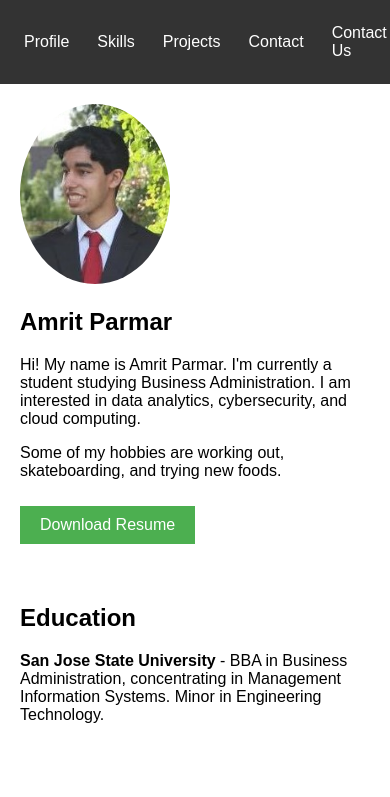
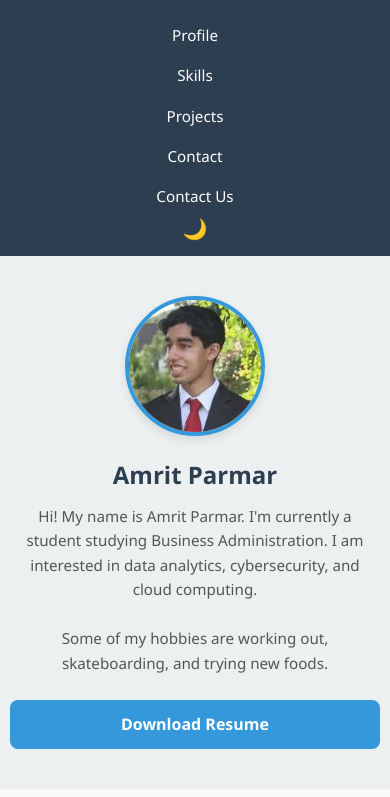
Before and after one commit to imaseagull/Profile-Page, a plain HTML site: page index.html in a window 390 px wide. Shown: the top 797 px of the page. Drawn offline with Linux system fonts and the light colour scheme.

Commit message:
Update styles.css

```diff
--- a/styles.css
+++ b/styles.css
@@ -1,61 +1,258 @@
-/* General styles */
-body {
-    font-family: Arial, sans-serif;
+* {
+    box-sizing: border-box;
     margin: 0;
     padding: 0;
 }
 
-/* Navbar */
+body {
+    font-family: 'Segoe UI', Tahoma, Geneva, Verdana, sans-serif;
+    background-color: #f9f9f9;
+    color: #333;
+    line-height: 1.6;
+}
+
+/* Navigation Bar */
 .navbar {
-    background-color: #333;
-    overflow: hidden;
+    background-color: #2c3e50;
     display: flex;
+    justify-content: space-between;
     align-items: center;
-    padding: 10px;
+    padding: 12px 30px;
+    position: sticky;
+    top: 0;
+    z-index: 1000;
 }
+
 .navbar a {
     color: white;
-    padding: 14px;
     text-decoration: none;
+    margin: 0 15px;
+    font-weight: 500;
+    transition: color 0.3s ease;
 }
+
 .navbar a:hover {
-    background-color: #ddd;
-    color: black;
+    color: #f39c12;
+}
+
+#darkModeToggle {
+    background: none;
+    border: none;
+    color: white;
+    font-size: 20px;
+    cursor: pointer;
+}
+
+/* Profile Section */
+#profile {
+    display: flex;
+    flex-direction: column;
+    align-items: center;
+    justify-content: center;
+    text-align: center;
+    padding: 60px 20px;
+    background-color: #ecf0f1;
+}
+
+.profile-img {
+    width: 180px;
+    height: 180px;
+    object-fit: cover;
+    border-radius: 50%;
+    border: 4px solid #3498db;
+    margin-bottom: 20px;
+    box-shadow: 0 4px 10px rgba(0,0,0,0.1);
+}
+
+#profile h1 {
+    font-size: 2.5rem;
+    color: #2c3e50;
+    margin-bottom: 10px;
+}
+
+#profile h2 {
+    font-size: 1.5rem;
+    color: #34495e;
+    margin-bottom: 15px;
+}
+
+#profile p {
+    max-width: 600px;
+    margin-bottom: 25px;
+    color: #555;
+}
+
+.btn {
+    padding: 12px 24px;
+    background-color: #3498db;
+    color: white;
+    text-decoration: none;
+    border-radius: 8px;
+    font-weight: bold;
+    transition: background-color 0.3s ease;
+}
+
+.btn:hover {
+    background-color: #2980b9;
 }
 
 /* Sections */
 section {
-    padding: 20px;
+    padding: 40px 20px;
+    max-width: 800px;
+    margin: 0 auto;
 }
 
-/* Profile image */
-.profile-img {
-    width: 150px;
-    border-radius: 50%;
+h2 {
+    font-size: 2rem;
+    margin-bottom: 20px;
+    color: #2c3e50;
 }
 
-/* Buttons */
-.btn {
-    background-color: #4CAF50;
-    color: white;
-    padding: 10px 20px;
-    text-decoration: none;
-    display: inline-block;
-    margin-top: 10px;
+ul {
+    list-style-type: none;
+    padding-left: 0;
 }
 
-/* Contact form */
+ul li {
+    padding: 8px 0;
+}
+
+/* Contact Links */
+#contact a {
+    margin-right: 10px;
+    color: #2980b9;
+}
+
+#contact a:hover {
+    text-decoration: underline;
+}
+
+/* Contact Form Page */
+#contact-form-section {
+    max-width: 600px;
+    margin: 40px auto;
+    padding: 20px;
+    background-color: #ecf0f1;
+    border-radius: 12px;
+    box-shadow: 0 4px 12px rgba(0,0,0,0.05);
+}
+
 form {
     display: flex;
     flex-direction: column;
-    gap: 10px;
+    gap: 15px;
 }
 
-/* Dark mode */
+input, textarea {
+    padding: 10px;
+    border: 1px solid #ccc;
+    border-radius: 6px;
+    font-size: 1rem;
+}
+
+textarea {
+    resize: vertical;
+}
+
+/* Dark Mode */
 body.dark-mode {
-    background-color: #121212;
-    color: white;
+    background-color: #1e1e1e;
+    color: #ddd;
 }
+
 body.dark-mode .navbar {
-    background-color: #1f1f1f;
+    background-color: #111;
 }
+
+body.dark-mode a {
+    color: #81c9fa;
+}
+
+body.dark-mode .btn {
+    background-color: #81c9fa;
+    color: #111;
+}
+
+body.dark-mode #contact-form-section {
+    background-color: #2a2a2a;
+}
+
+body.dark-mode input,
+body.dark-mode textarea {
+    background-color: #333;
+    color: #eee;
+    border: 1px solid #555;
+}
+
+.bullet-list {
+    list-style-type: disc;
+    padding-left: 20px;
+}
+
+/* Mobile responsiveness */
+@media (max-width: 768px) {
+    .navbar {
+        flex-direction: column;
+        align-items: flex-start;
+        padding: 15px;
+    }
+
+    .navbar a {
+        margin: 8px 0;
+    }
+
+    #profile {
+        padding: 40px 10px;
+    }
+
+    .profile-img {
+        width: 140px;
+        height: 140px;
+    }
+
+    #profile h1 {
+        font-size: 1.8rem;
+    }
+
+    #profile h2 {
+        font-size: 1.2rem;
+    }
+
+    section {
+        padding: 30px 15px;
+    }
+
+    #contact-form-section {
+        margin: 20px 10px;
+        padding: 15px;
+    }
+
+    input, textarea {
+        font-size: 0.95rem;
+    }
+
+    .btn {
+        width: 100%;
+        padding: 12px;
+        font-size: 1rem;
+    }
+}
+
+@media (max-width: 480px) {
+    .navbar {
+        align-items: center;
+    }
+
+    .navbar a {
+        font-size: 0.95rem;
+    }
+
+    #profile h1 {
+        font-size: 1.5rem;
+    }
+
+    #profile p {
+        font-size: 0.95rem;
+    }
+}
```
